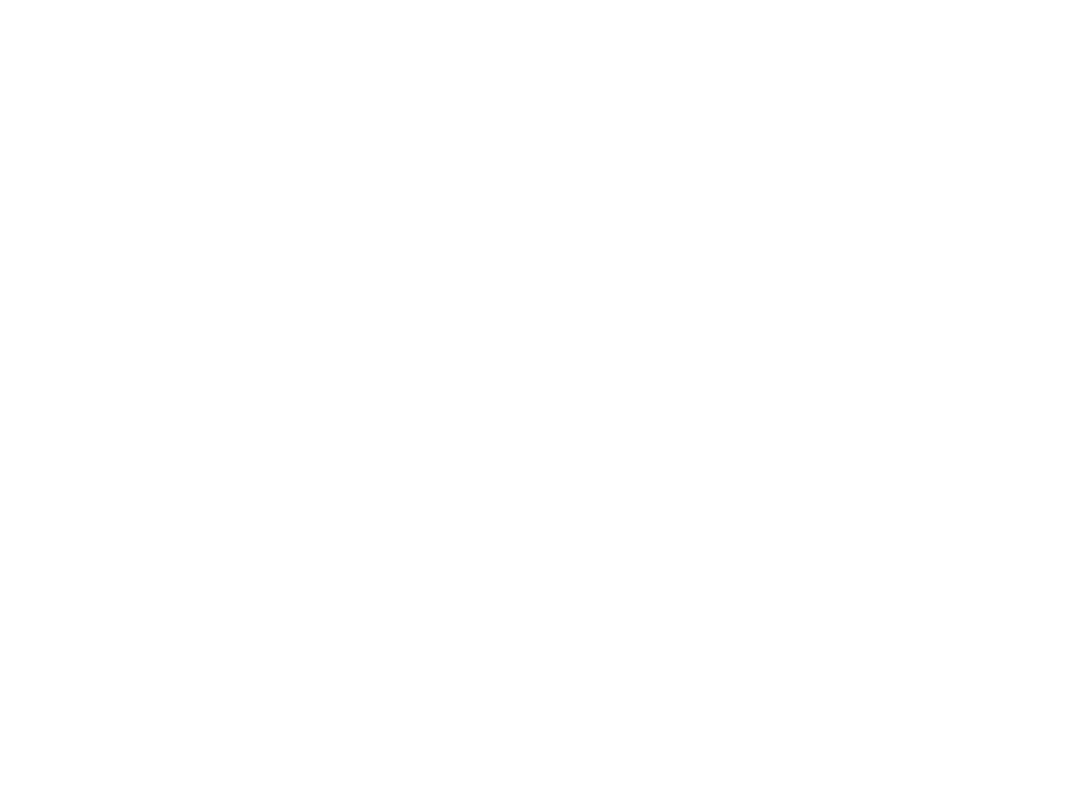
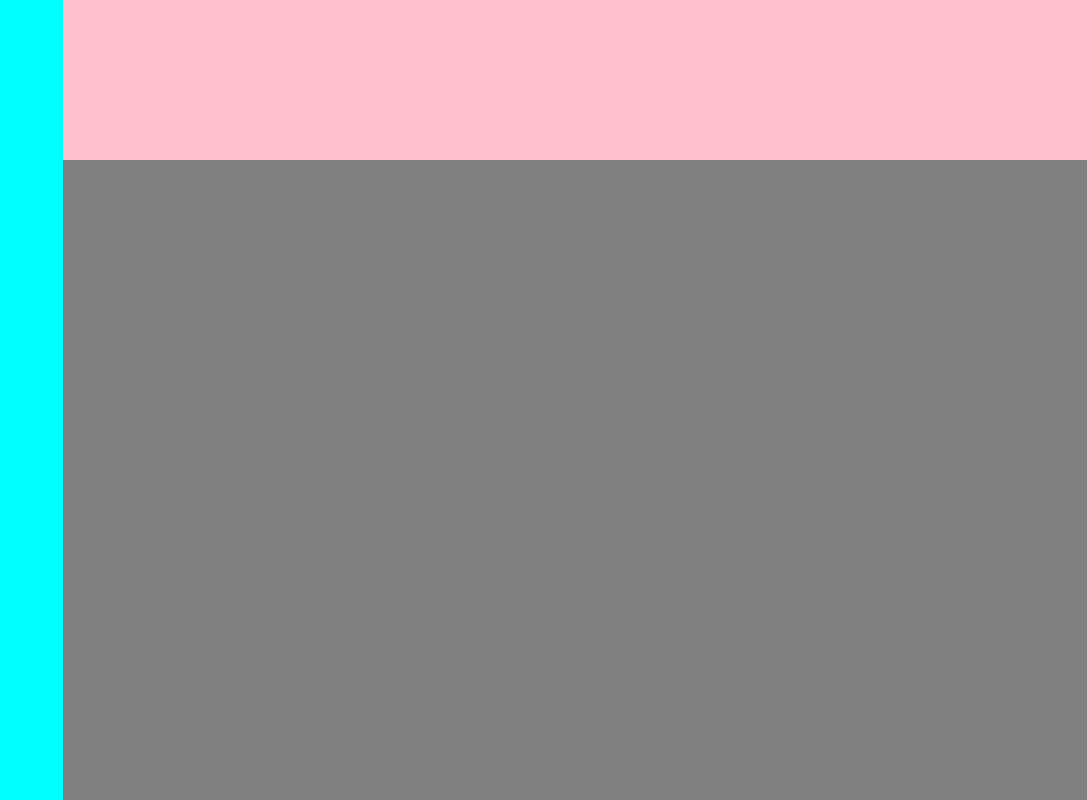
Before and after one commit to ramon-b-oliveira/odin-admin-dashboard, a plain HTML site: page index.html in a window 1280 px wide. Shown: the whole page, without its empty margins (193-1280 px from the left). Drawn offline with Linux system fonts and the light colour scheme.

Commit message:
set up grid layout

```diff
--- a/index.html
+++ b/index.html
@@ -7,7 +7,9 @@
     <link rel="stylesheet" href="reset.css">
     <title>Odin Admin Dashboard</title>
 </head>
-<body>
-
+<body class="container">
+    <div class="header"></div>
+    <div class="sidebar"></div>
+    <div class="main-content"></div>
 </body>
 </html>
--- a/style.css
+++ b/style.css
@@ -0,0 +1,25 @@
+.container {
+    width: 100vw;
+    height: 100vh;
+    display: grid;
+    grid-template-columns: repeat(5, 1fr);
+    grid-template-rows: repeat(5, 1fr);
+}
+
+.sidebar {
+    grid-column: 1 / 2;
+    grid-row: 1 / 6;
+    background-color: aqua;
+}
+
+.header {
+    grid-column: 2 / 6;
+    grid-row: 1 / 2;
+    background-color: pink;
+}
+
+.main-content {
+    grid-column: 2 / 6;
+    grid-row: 2 / 6;
+    background-color: gray;
+}
```
